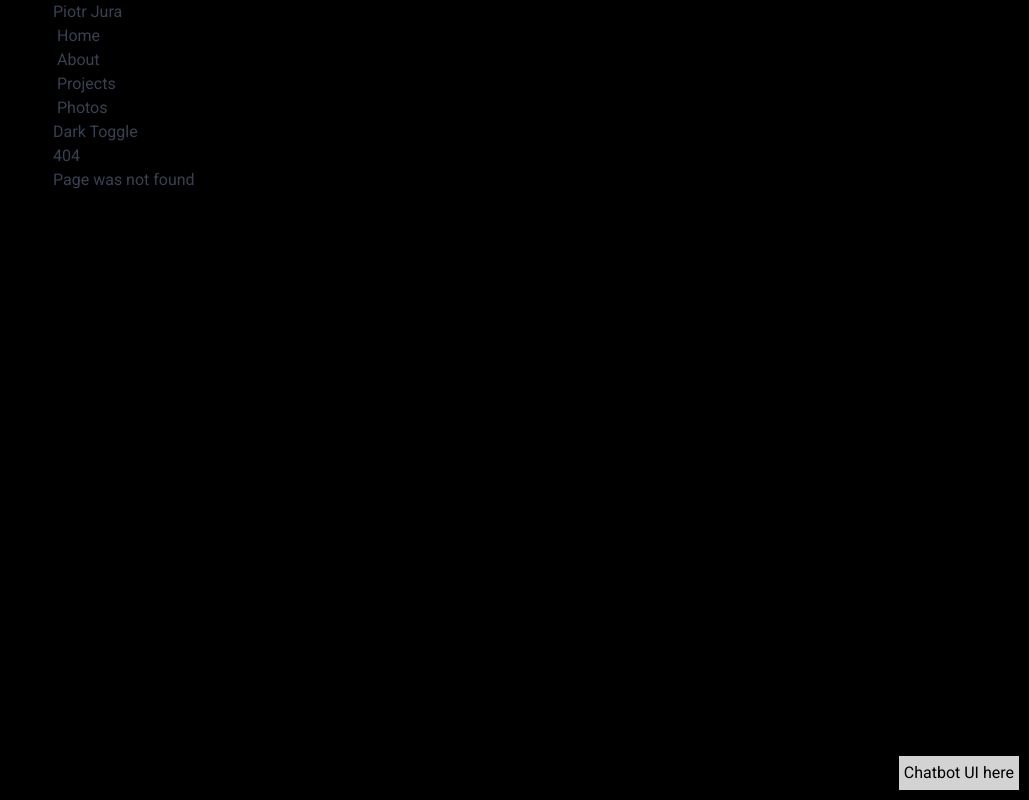
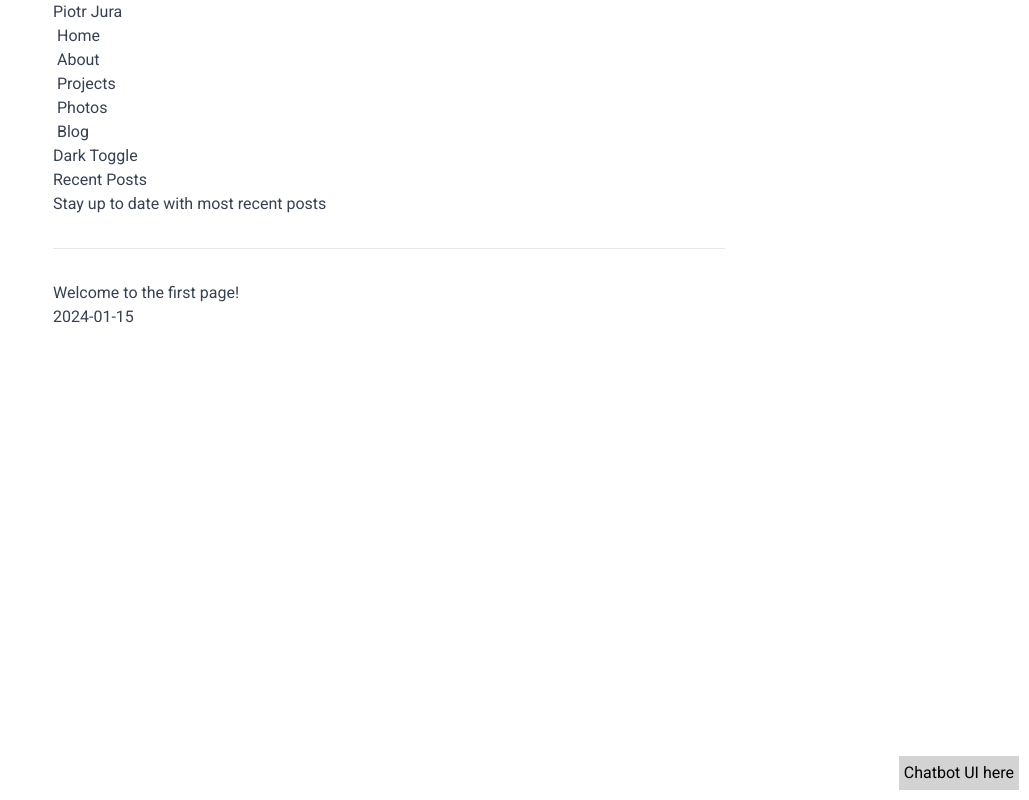
Before and after one commit to JuvenalS/next14-blog, a Next.js app: page /blog in a window 1280 px wide. Before the commit this address had no page. Shown: the whole page, without its empty margins (251-1280 px from the left). Built offline with nearby package versions, Linux system fonts and the light colour scheme.

Commit message:
metadata, frontmatter, post list

```diff
--- /dev/null
+++ b/app/blog/page.jsx
@@ -0,0 +1,43 @@
+import { getPost } from "@/lib/posts"
+import fs from "fs"
+import Link from "next/link"
+import path from "path"
+
+export default async function BlogPostPage() {
+    const files = fs.readdirSync(
+        path.join(
+            process.cwd(), "content"
+        )
+    )
+
+    const posts = await Promise.all(
+        files.map(async filename => {
+            const { frontmatter } = await getPost(filename)
+
+            return {
+                frontmatter,
+                slug: filename.replace(".mdx", "")
+            }
+        })
+    )
+
+    console.log(posts)
+
+  return (
+    <>
+    <h1 className="mb-8 text-xl">Recent Posts</h1>
+
+    <div className="text-lg text-gray-600 dark:text-gray-400 mb-8">Stay up to date with most recent posts</div>
+    <hr />
+
+    <ul className="grid grid-cols-1 md:grid-cols-2 gap-8">
+        {posts.map(post => (
+            <li key={post.slug}>
+                <Link href={`/blog/${post.slug}`} className="text-2xl font-semibold text-gray-800 dark:text-gray-200">{post.frontmatter.title}</Link>
+                <div className="text-gray-400 text-sm mt-2">{post.frontmatter.date}</div>
+            </li>
+        ))}
+    </ul>
+    </>
+  )
+}
--- a/app/globals.css
+++ b/app/globals.css
@@ -3,7 +3,7 @@
 @tailwind utilities;
 
 body {
-  @apply bg-black text-gray-700 container mx-auto dark:bg-gray-900 dark:text-gray-300 max-w-2xl
+  @apply bg-white text-gray-700 container mx-auto dark:bg-gray-900 dark:text-gray-300 max-w-2xl
 }
 
 hr {
--- a/components/navigation.jsx
+++ b/components/navigation.jsx
@@ -9,6 +9,7 @@ export default function Navigation() {
         <li><Link href="/about" className={styles.link}>About</Link></li>
         <li><Link href="/about/projects" className={styles.link}>Projects</Link></li>
         <li><Link href="/photos" className={styles.link}>Photos</Link></li>
+        <li><Link href="/blog" className={styles.link}>Blog</Link></li>
     </ul>
     </nav>
   )
--- a/content/first.mdx
+++ b/content/first.mdx
@@ -1,3 +1,11 @@
+---
+
+title: Welcome to the first page!
+description: This is our first post
+date: "2024-01-15"
+
+---
+
 # Welcome to the first page!
 
 This is some **bold** and _italics_ text.
--- /dev/null
+++ b/lib/posts.js
@@ -0,0 +1,21 @@
+import fs from "fs"
+import path from "path"
+import { compileMDX } from "next-mdx-remote/rsc"
+
+export function loadPost(slug) {
+    const filename = slug.endsWith(".mdx") ? slug : `${slug}.mdx`
+    return fs.readFileSync(
+        path.join(process.cwd(), "content", filename)
+    )
+}
+
+export async function getPost(slug) {
+    const source = loadPost(slug)
+
+    return await compileMDX({
+        source,
+        options: {
+            parseFrontmatter: true
+        }
+    })
+}
```
Also changed, not shown: app/blog/[slug]/page.jsx (+14 -23 lines).
